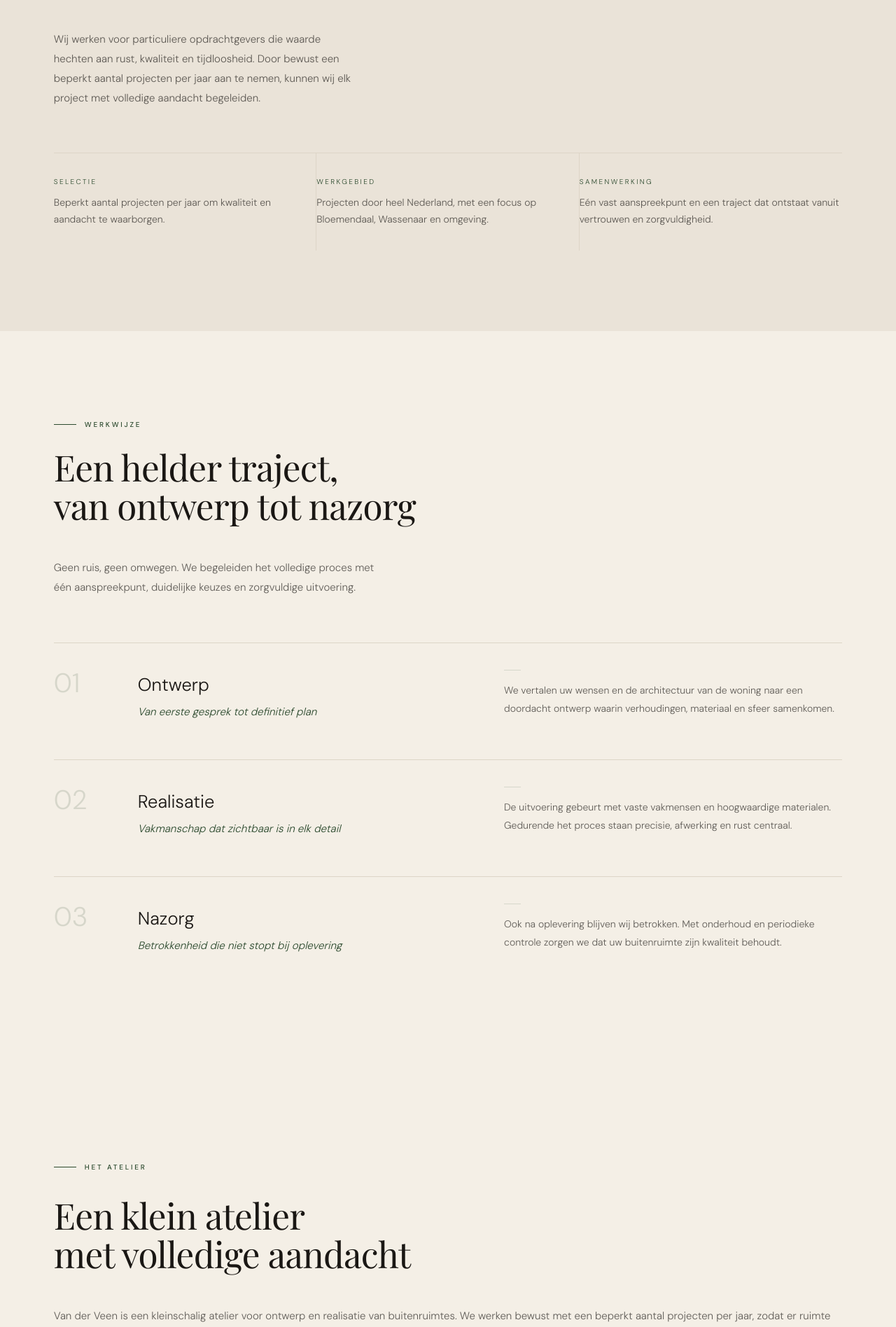
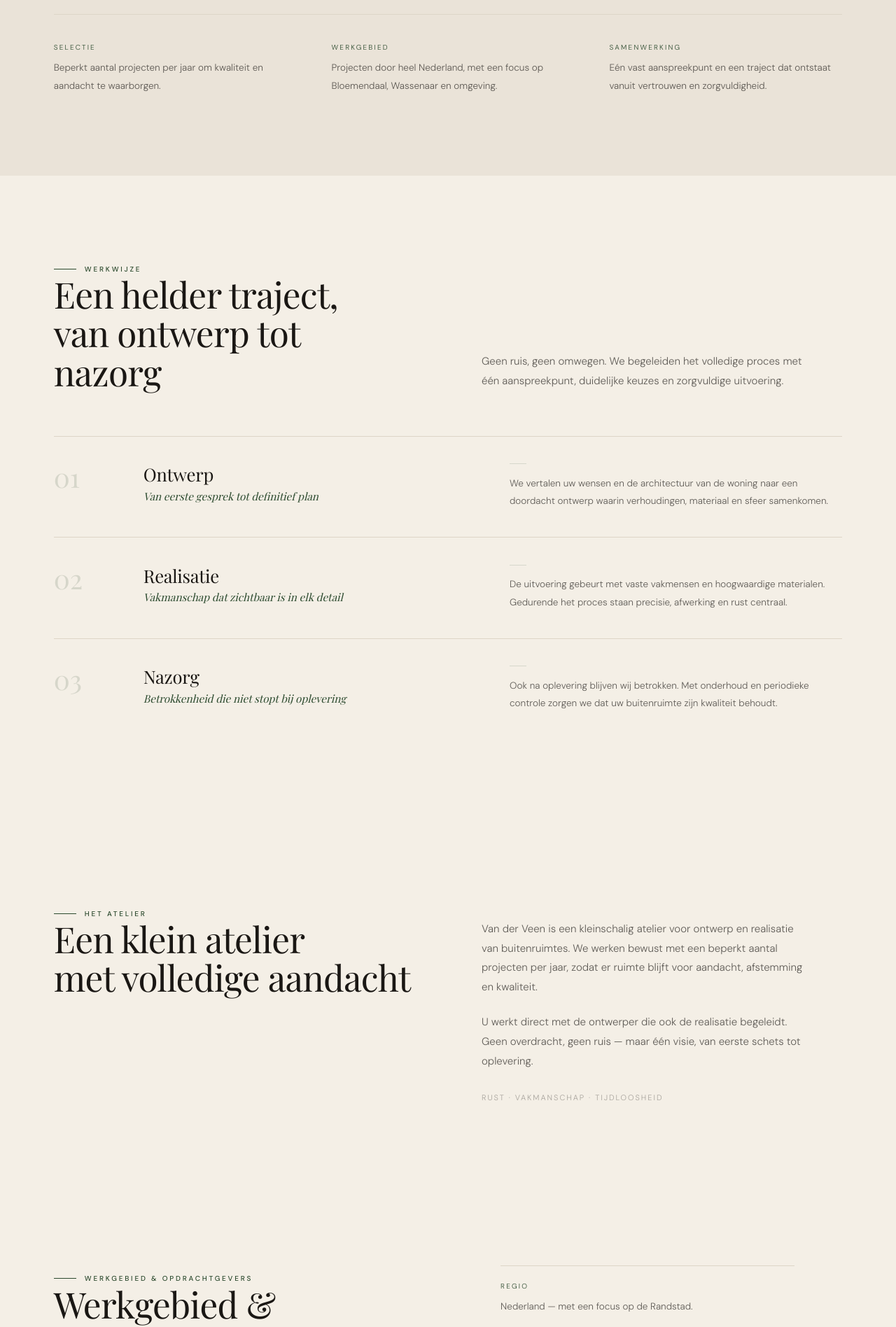
Before and after one commit to yilliysgit/vanderveentuinen, a Next.js app: page /over-ons in a window 1280 px wide. Shown: the part 1577-3473 px from the top of the page at 70% size. Built offline with nearby package versions, Linux system fonts and the light colour scheme; a web font is replaced by a local one.

Commit message:
update-2

```diff
--- a/components/overOns/AboutStudio.tsx
+++ b/components/overOns/AboutStudio.tsx
@@ -17,7 +17,7 @@ function useInView(threshold = 0.15) {
           observer.disconnect();
         }
       },
-      { threshold }
+      { threshold, rootMargin: "0px 0px -80px 0px" }
     );
 
     observer.observe(el);
@@ -32,46 +32,31 @@ export default function AboutStudio() {
 
   return (
     <section
-      ref={ref}
       aria-label="Het atelier"
-      style={{
-        background: "var(--bg)",
-        padding: "clamp(5rem,9vw,8rem) var(--section-x)"
-      }}
+      className="section-pad"
+      style={{ background: "var(--bg)" }}
     >
-      <div
-        style={{
-          maxWidth: "var(--max-w)",
-          margin: "0 auto"
-        }}
-      >
+      <div className="section-inner">
 
         {/* Eyebrow */}
         <div
+          ref={ref}
           className={[
-            "transition-opacity duration-700 ease-out",
-            inView ? "opacity-100" : "opacity-0"
+            "mb-8 transition-opacity duration-700 ease-out",
+            inView ? "opacity-100" : "opacity-0",
           ].join(" ")}
-          style={{ marginBottom: "2rem" }}
         >
           <span className="eyebrow">Het atelier</span>
         </div>
 
-        {/* Layout */}
-        <div
-          style={{
-            display: "grid",
-            gridTemplateColumns: "1fr",
-            gap: "3rem"
-          }}
-          className="lg:grid-cols-[1fr_1fr]"
-        >
+        {/* Grid */}
+        <div className="grid grid-cols-1 lg:grid-cols-2 gap-x-24 gap-y-10">
 
           {/* Titel */}
           <h2
             className={[
-              "heading-lg transition-all duration-[1000ms] ease-out delay-100",
-              inView ? "opacity-100 translate-y-0" : "opacity-0 translate-y-4"
+              "heading-lg transition-[opacity,transform] duration-[900ms] ease-out delay-100",
+              inView ? "opacity-100 translate-y-0" : "opacity-0 translate-y-4",
             ].join(" ")}
             style={{ maxWidth: "520px" }}
           >
@@ -83,19 +68,20 @@ export default function AboutStudio() {
           {/* Tekst */}
           <div
             className={[
-              "transition-all duration-[900ms] ease-out delay-300",
-              inView ? "opacity-100 translate-y-0" : "opacity-0 translate-y-3"
+              "transition-[opacity,transform] duration-[900ms] ease-out delay-200",
+              inView ? "opacity-100 translate-y-0" : "opacity-0 translate-y-3",
             ].join(" ")}
+            style={{ maxWidth: "460px" }}
           >
 
-            <p className="body-lg" style={{ marginBottom: "1.5rem" }}>
+            <p className="body-lg" style={{ marginBottom: "1.4rem" }}>
               Van der Veen is een kleinschalig atelier voor ontwerp en realisatie
               van buitenruimtes. We werken bewust met een beperkt aantal
               projecten per jaar, zodat er ruimte blijft voor aandacht,
               afstemming en kwaliteit.
             </p>
 
-            <p className="body-lg" style={{ marginBottom: "2rem" }}>
+            <p className="body-lg" style={{ marginBottom: "1.8rem" }}>
               U werkt direct met de ontwerper die ook de realisatie begeleidt.
               Geen overdracht, geen ruis — maar één visie, van eerste schets tot
               oplevering.
@@ -106,7 +92,7 @@ export default function AboutStudio() {
                 fontSize: "11px",
                 letterSpacing: "0.18em",
                 textTransform: "uppercase",
-                color: "var(--ink-faint)"
+                color: "var(--ink-faint)",
               }}
             >
               Rust · Vakmanschap · Tijdloosheid
--- a/components/overOns/ForWhoWeWork.tsx
+++ b/components/overOns/ForWhoWeWork.tsx
@@ -17,7 +17,7 @@ function useInView(threshold = 0.15) {
           observer.disconnect();
         }
       },
-      { threshold }
+      { threshold, rootMargin: "0px 0px -80px 0px" }
     );
 
     observer.observe(el);
@@ -32,46 +32,33 @@ export default function ForWhoWeWork() {
 
   return (
     <section
-      ref={ref}
       aria-label="Voor wie wij werken"
-      style={{
-        background: "var(--bg-alt)",
-        padding: "clamp(5rem,9vw,8rem) var(--section-x)"
-      }}
+      className="section-pad"
+      style={{ background: "var(--bg-alt)" }}
     >
-      <div
-        style={{
-          maxWidth: "var(--max-w)",
-          margin: "0 auto"
-        }}
-      >
+      <div className="section-inner">
 
         {/* Eyebrow */}
         <div
+          ref={ref}
           className={[
-            "transition-opacity duration-700 ease-out",
-            inView ? "opacity-100" : "opacity-0"
+            "mb-10 transition-opacity duration-700 ease-out",
+            inView ? "opacity-100" : "opacity-0",
           ].join(" ")}
-          style={{ marginBottom: "2.5rem" }}
         >
           <span className="eyebrow">Voor wie wij werken</span>
         </div>
 
-        {/* Titel + tekst */}
+        {/* Titel + intro */}
         <div
-          style={{
-            display: "grid",
-            gridTemplateColumns: "1fr",
-            gap: "3rem",
-            marginBottom: "clamp(3rem,5vw,4rem)"
-          }}
-          className="lg:grid-cols-[7fr_5fr]"
+          className="grid grid-cols-1 lg:grid-cols-[7fr_5fr] gap-x-24 gap-y-10"
+          style={{ marginBottom: "clamp(3rem,5vw,4rem)" }}
         >
 
           <h2
             className={[
-              "heading-lg transition-all duration-[1000ms] ease-out delay-100",
-              inView ? "opacity-100 translate-y-0" : "opacity-0 translate-y-4"
+              "heading-lg transition-[opacity,transform] duration-[900ms] ease-out delay-100",
+              inView ? "opacity-100 translate-y-0" : "opacity-0 translate-y-4",
             ].join(" ")}
             style={{ maxWidth: "620px" }}
           >
@@ -82,8 +69,8 @@ export default function ForWhoWeWork() {
 
           <p
             className={[
-              "body-lg transition-all duration-[900ms] ease-out delay-300",
-              inView ? "opacity-100 translate-y-0" : "opacity-0 translate-y-3"
+              "body-lg transition-[opacity,transform] duration-[900ms] ease-out delay-200",
+              inView ? "opacity-100 translate-y-0" : "opacity-0 translate-y-3",
             ].join(" ")}
             style={{ maxWidth: "440px" }}
           >
@@ -94,75 +81,60 @@ export default function ForWhoWeWork() {
 
         </div>
 
-        {/* Drie feiten */}
+        {/* Divider */}
+        <div
+          style={{
+            borderTop: "1px solid var(--border)",
+            marginBottom: "clamp(2rem,3vw,2.5rem)",
+          }}
+        />
+
+        {/* Feiten */}
         <div
           className={[
-            "transition-all duration-[900ms] ease-out delay-450",
-            inView ? "opacity-100 translate-y-0" : "opacity-0 translate-y-4"
+            "grid grid-cols-1 lg:grid-cols-3 gap-y-8 lg:gap-x-16",
+            "transition-[opacity,transform] duration-[900ms] ease-out delay-300",
+            inView ? "opacity-100 translate-y-0" : "opacity-0 translate-y-4",
           ].join(" ")}
-          style={{
-            display: "grid",
-            gridTemplateColumns: "1fr",
-            borderTop: "1px solid var(--border)"
-          }}
         >
-
-          <div className="lg:grid lg:grid-cols-3">
-
           {[
             {
               label: "Selectie",
               value:
-                  "Beperkt aantal projecten per jaar om kwaliteit en aandacht te waarborgen."
+                "Beperkt aantal projecten per jaar om kwaliteit en aandacht te waarborgen.",
             },
             {
               label: "Werkgebied",
               value:
-                  "Projecten door heel Nederland, met een focus op Bloemendaal, Wassenaar en omgeving."
+                "Projecten door heel Nederland, met een focus op Bloemendaal, Wassenaar en omgeving.",
             },
             {
               label: "Samenwerking",
               value:
-                  "Eén vast aanspreekpunt en een traject dat ontstaat vanuit vertrouwen en zorgvuldigheid."
-              }
-            ].map(({ label, value }, i) => (
-              <div
-                key={label}
-                style={{
-                  paddingTop: "2rem",
-                  paddingBottom: "2rem",
-                  paddingRight: i !== 2 ? "2rem" : "0",
-                  borderRight: i !== 2 ? "1px solid var(--border)" : "none"
-                }}
-              >
+                "Eén vast aanspreekpunt en een traject dat ontstaat vanuit vertrouwen en zorgvuldigheid.",
+            },
+          ].map(({ label, value }) => (
+            <div key={label}>
 
-                <p
+              <span
                 style={{
                   fontSize: "10px",
-                    letterSpacing: "0.24em",
+                  letterSpacing: "0.22em",
                   textTransform: "uppercase",
-                    color: "var(--accent)",
-                    marginBottom: "10px"
+                  color: "var(--forest)",
+                  display: "block",
+                  marginBottom: "0.5rem",
                 }}
               >
                 {label}
-                </p>
+              </span>
 
-                <p
-                  style={{
-                    fontSize: "14px",
-                    lineHeight: "1.7",
-                    color: "var(--ink-soft)"
-                  }}
-                >
+              <p className="body-sm" style={{ maxWidth: "320px" }}>
                 {value}
               </p>
 
             </div>
           ))}
-
-          </div>
-
         </div>
 
       </div>
--- a/components/overOns/ProcessCompact.tsx
+++ b/components/overOns/ProcessCompact.tsx
@@ -17,7 +17,7 @@ function useInView(threshold = 0.1) {
           observer.disconnect();
         }
       },
-      { threshold }
+      { threshold, rootMargin: "0px 0px -80px 0px" }
     );
 
     observer.observe(el);
@@ -53,47 +53,34 @@ export default function ProcessCompact() {
 
   return (
     <section
-      ref={ref}
       aria-label="Werkwijze in het kort"
-      style={{
-        background: "var(--bg)",
-        padding: "clamp(5rem,9vw,8rem) var(--section-x)"
-      }}
+      className="section-pad"
+      style={{ background: "var(--bg)" }}
     >
-      <div
-        style={{
-          maxWidth: "var(--max-w)",
-          margin: "0 auto"
-        }}
-      >
+      <div className="section-inner">
 
         {/* Header */}
         <div
-          style={{
-            display: "grid",
-            gridTemplateColumns: "1fr",
-            gap: "3rem",
-            marginBottom: "clamp(3rem,5vw,4rem)"
-          }}
-          className="lg:grid-cols-2"
+          ref={ref}
+          className="grid grid-cols-1 lg:grid-cols-2 gap-x-24 gap-y-10"
+          style={{ marginBottom: "clamp(3rem,5vw,4rem)" }}
         >
 
           <div>
 
             <div
               className={[
-                "transition-all duration-700 ease-out",
-                inView ? "opacity-100 translate-y-0" : "opacity-0 translate-y-2"
+                "mb-6 transition-[opacity,transform] duration-700 ease-out",
+                inView ? "opacity-100 translate-y-0" : "opacity-0 translate-y-2",
               ].join(" ")}
-              style={{ marginBottom: "1.5rem" }}
             >
               <span className="eyebrow">Werkwijze</span>
             </div>
 
             <h2
               className={[
-                "heading-lg transition-all duration-[900ms] ease-out delay-150",
-                inView ? "opacity-100 translate-y-0" : "opacity-0 translate-y-4"
+                "heading-lg transition-[opacity,transform] duration-[900ms] ease-out delay-150",
+                inView ? "opacity-100 translate-y-0" : "opacity-0 translate-y-4",
               ].join(" ")}
               style={{ maxWidth: "520px" }}
             >
@@ -106,13 +93,10 @@ export default function ProcessCompact() {
 
           <p
             className={[
-              "body-lg transition-all duration-[900ms] ease-out delay-300",
-              inView ? "opacity-100 translate-y-0" : "opacity-0 translate-y-3"
+              "body-lg transition-[opacity,transform] duration-[900ms] ease-out delay-300",
+              inView ? "opacity-100 translate-y-0" : "opacity-0 translate-y-3",
             ].join(" ")}
-            style={{
-              maxWidth: "460px",
-              alignSelf: "end"
-            }}
+            style={{ maxWidth: "460px", alignSelf: "end" }}
           >
             Geen ruis, geen omwegen. We begeleiden het volledige proces met één
             aanspreekpunt, duidelijke keuzes en zorgvuldige uitvoering.
@@ -127,29 +111,26 @@ export default function ProcessCompact() {
             <div
               key={step.number}
               className={[
-                "transition-all duration-[900ms] ease-out",
-                inView ? "opacity-100 translate-y-0" : "opacity-0 translate-y-4"
+                "transition-[opacity,transform] duration-[900ms] ease-out",
+                inView ? "opacity-100 translate-y-0" : "opacity-0 translate-y-4",
               ].join(" ")}
               style={{
-                display: "grid",
-                gridTemplateColumns: "1fr",
-                gap: "2rem",
                 borderTop: "1px solid var(--border)",
-                padding: "clamp(2rem,3vw,2.5rem) 0",
-                transitionDelay: inView ? `${300 + index * 120}ms` : "0ms"
+                padding: "clamp(2.2rem,3vw,2.6rem) 0",
+                transitionDelay: inView ? `${300 + index * 120}ms` : "0ms",
               }}
             >
 
-              <div className="lg:grid lg:grid-cols-[80px_1fr_1fr] lg:gap-10">
+              <div className="grid grid-cols-1 lg:grid-cols-[80px_1fr_1fr] gap-x-12 gap-y-4">
 
                 {/* Nummer */}
-                <div style={{ marginBottom: "0.5rem" }}>
+                <div>
                   <span
                     style={{
-                      fontFamily: "var(--font-serif)",
-                      fontSize: "clamp(2.2rem,3vw,3.5rem)",
+                      fontFamily: "var(--font-display)",
+                      fontSize: "clamp(2.2rem,3vw,3.4rem)",
                       color: "var(--forest-muted)",
-                      lineHeight: 1
+                      lineHeight: 1,
                     }}
                   >
                     {step.number}
@@ -157,25 +138,17 @@ export default function ProcessCompact() {
                 </div>
 
                 {/* Titel */}
-                <div style={{ marginBottom: "1rem" }}>
-                  <h3
-                    style={{
-                      fontFamily: "var(--font-serif)",
-                      fontSize: "clamp(1.6rem,2vw,2.2rem)",
-                      fontWeight: 300,
-                      marginBottom: "4px",
-                      color: "var(--ink)"
-                    }}
-                  >
+                <div>
+                  <h3 className="heading-md" style={{ marginBottom: "4px" }}>
                     {step.title}
                   </h3>
 
                   <p
                     style={{
-                      fontFamily: "var(--font-serif)",
+                      fontFamily: "var(--font-display)",
                       fontStyle: "italic",
                       color: "var(--accent)",
-                      fontSize: "0.95rem"
+                      fontSize: "0.95rem",
                     }}
                   >
                     {step.sub}
@@ -184,25 +157,21 @@ export default function ProcessCompact() {
 
                 {/* Body */}
                 <div>
+
                   <span
                     style={{
                       display: "block",
                       width: "24px",
                       height: "1px",
                       background: "var(--forest-muted)",
-                      marginBottom: "1rem"
+                      marginBottom: "0.9rem",
                     }}
                   />
 
-                  <p
-                    style={{
-                      fontSize: "14px",
-                      lineHeight: "1.85",
-                      color: "var(--ink-soft)"
-                    }}
-                  >
+                  <p className="body-sm">
                     {step.body}
                   </p>
+
                 </div>
 
               </div>
--- a/components/overOns/WorkArea.tsx
+++ b/components/overOns/WorkArea.tsx
@@ -17,7 +17,7 @@ function useInView(threshold = 0.15) {
           obs.disconnect();
         }
       },
-      { threshold }
+      { threshold, rootMargin: "0px 0px -80px 0px" }
     );
 
     obs.observe(el);
@@ -32,27 +32,15 @@ export default function WorkArea() {
 
   return (
     <section
-      ref={ref}
       aria-label="Werkgebied en opdrachtgevers"
-      style={{
-        background: "var(--bg)",
-        padding: "clamp(5rem,9vw,8rem) var(--section-x)",
-      }}
+      className="section-pad"
+      style={{ background: "var(--bg)" }}
     >
-      <div
-        style={{
-          maxWidth: "var(--max-w)",
-          margin: "0 auto",
-        }}
-      >
+      <div className="section-inner">
 
         <div
-          style={{
-            display: "grid",
-            gridTemplateColumns: "1fr",
-            gap: "4rem",
-          }}
-          className="lg:grid-cols-[1fr_0.9fr]"
+          ref={ref}
+          className="grid grid-cols-1 lg:grid-cols-[1fr_0.9fr] gap-x-24 gap-y-10"
         >
 
           {/* LINKS */}
@@ -60,10 +48,9 @@ export default function WorkArea() {
 
             <div
               className={[
-                "transition-opacity duration-700 ease-out",
+                "mb-7 transition-opacity duration-700 ease-out",
                 inView ? "opacity-100" : "opacity-0",
               ].join(" ")}
-              style={{ marginBottom: "1.75rem" }}
             >
               <span className="eyebrow">
                 Werkgebied & opdrachtgevers
@@ -72,10 +59,10 @@ export default function WorkArea() {
 
             <h2
               className={[
-                "heading-lg transition-all duration-[900ms] ease-out delay-150",
+                "heading-lg transition-[opacity,transform] duration-[900ms] ease-out delay-150",
                 inView ? "opacity-100 translate-y-0" : "opacity-0 translate-y-3",
               ].join(" ")}
-              style={{ maxWidth: "520px", marginBottom: "1.5rem" }}
+              style={{ maxWidth: "520px", marginBottom: "1.4rem" }}
             >
               Werkgebied &
               <br />
@@ -100,13 +87,13 @@ export default function WorkArea() {
           {/* RECHTS */}
           <div
             className={[
-              "transition-all duration-[900ms] ease-out delay-450",
+              "transition-[opacity,transform] duration-[900ms] ease-out delay-450",
               inView ? "opacity-100 translate-y-0" : "opacity-0 translate-y-3",
             ].join(" ")}
             style={{
               display: "flex",
               flexDirection: "column",
-              gap: "1.75rem",
+              gap: "1.8rem",
               maxWidth: "420px",
             }}
           >
@@ -133,27 +120,24 @@ export default function WorkArea() {
                   paddingTop: "1.25rem",
                 }}
               >
-                <p
+
+                <span
                   style={{
                     fontSize: "10px",
-                    letterSpacing: "0.26em",
+                    letterSpacing: "0.22em",
                     textTransform: "uppercase",
-                    color: "var(--accent)",
-                    marginBottom: "6px",
+                    color: "var(--forest)",
+                    display: "block",
+                    marginBottom: "0.45rem",
                   }}
                 >
                   {label}
+                </span>
+
+                <p className="body-sm">
+                  {value}
                 </p>
 
-                <p
-                  style={{
-                    fontSize: "14px",
-                    lineHeight: "1.75",
-                    color: "var(--ink-soft)",
-                  }}
-                >
-                  {value}
-                </p>
               </div>
             ))}
 
```
Also changed, not shown: app/test/page.tsx (deleted, +0 -15 lines). Lines whose indentation alone changed are shown as unchanged.
